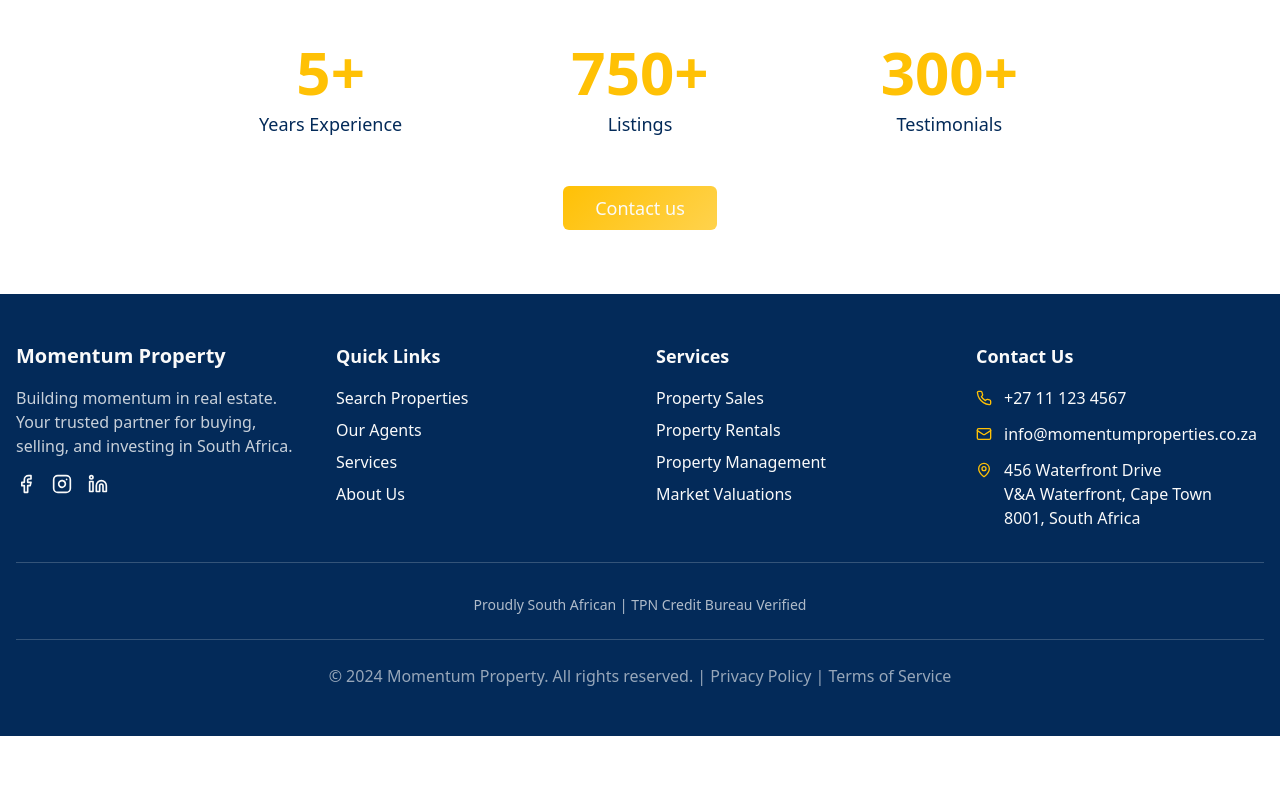
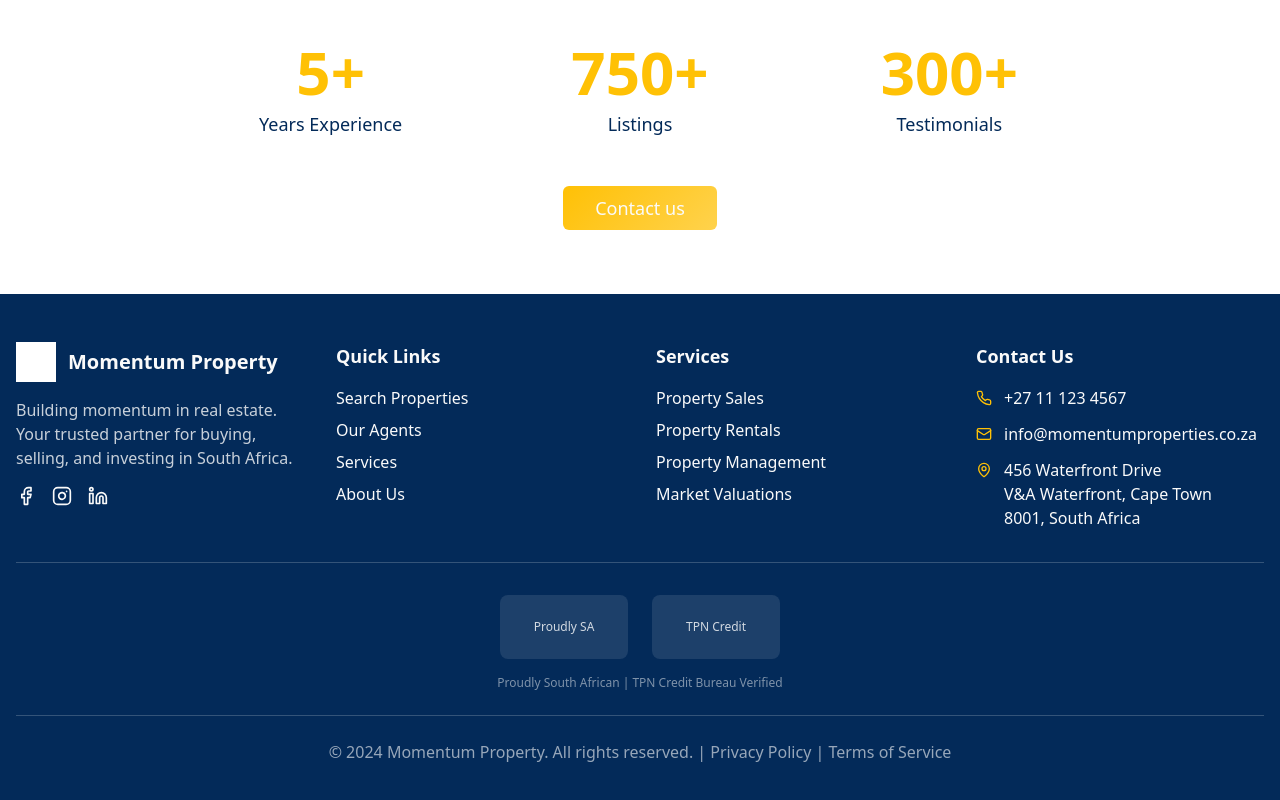
Before and after one commit to bob6512/url-to-file-fun, a React (Vite) app: page / in a window 1280 px wide. Shown: the part 1642-2442 px from the top of the page. Before the commit the page ends 2378 px from the top, so only its background shows below. Built offline with nearby package versions, Linux system fonts and the light colour scheme; the HTML template or start-up script is replaced by a standard one.

Commit message:
Add logos to footer

```diff
--- a/src/components/Footer.tsx
+++ b/src/components/Footer.tsx
@@ -1,5 +1,6 @@
 import { Link } from "react-router-dom";
 import { Phone, Mail, MapPin, Facebook, Instagram, Linkedin } from "lucide-react";
+import momentumLogo from "@/assets/momentum-logo.png";
 
 const Footer = () => {
   return (
@@ -9,6 +10,7 @@ const Footer = () => {
           {/* Company Info */}
           <div className="space-y-4">
             <div className="flex items-center space-x-3">
+              <img src={momentumLogo} alt="Momentum Property" className="h-10 w-10 brightness-0 invert" />
               <span className="text-xl font-bold">Momentum Property</span>
             </div>
             <p className="text-primary-foreground/80">
@@ -67,10 +69,18 @@ const Footer = () => {
         <div className="border-t border-primary-foreground/20 mt-8 pt-8">
           <div className="flex flex-col items-center space-y-4">
             <div className="flex flex-col sm:flex-row items-center justify-center gap-8">
-              <p className="text-sm text-primary-foreground/70 text-center">
-                Proudly South African | TPN Credit Bureau Verified
-              </p>
+              <div className="flex items-center space-x-6">
+                <div className="h-16 w-32 bg-white/10 rounded-lg flex items-center justify-center">
+                  <span className="text-xs text-white/80">Proudly SA</span>
+                </div>
+                <div className="h-16 w-32 bg-white/10 rounded-lg flex items-center justify-center">
+                  <span className="text-xs text-white/80">TPN Credit</span>
+                </div>
+              </div>
             </div>
+            <p className="text-xs text-primary-foreground/50 text-center">
+              Proudly South African | TPN Credit Bureau Verified
+            </p>
           </div>
         </div>
 
```
